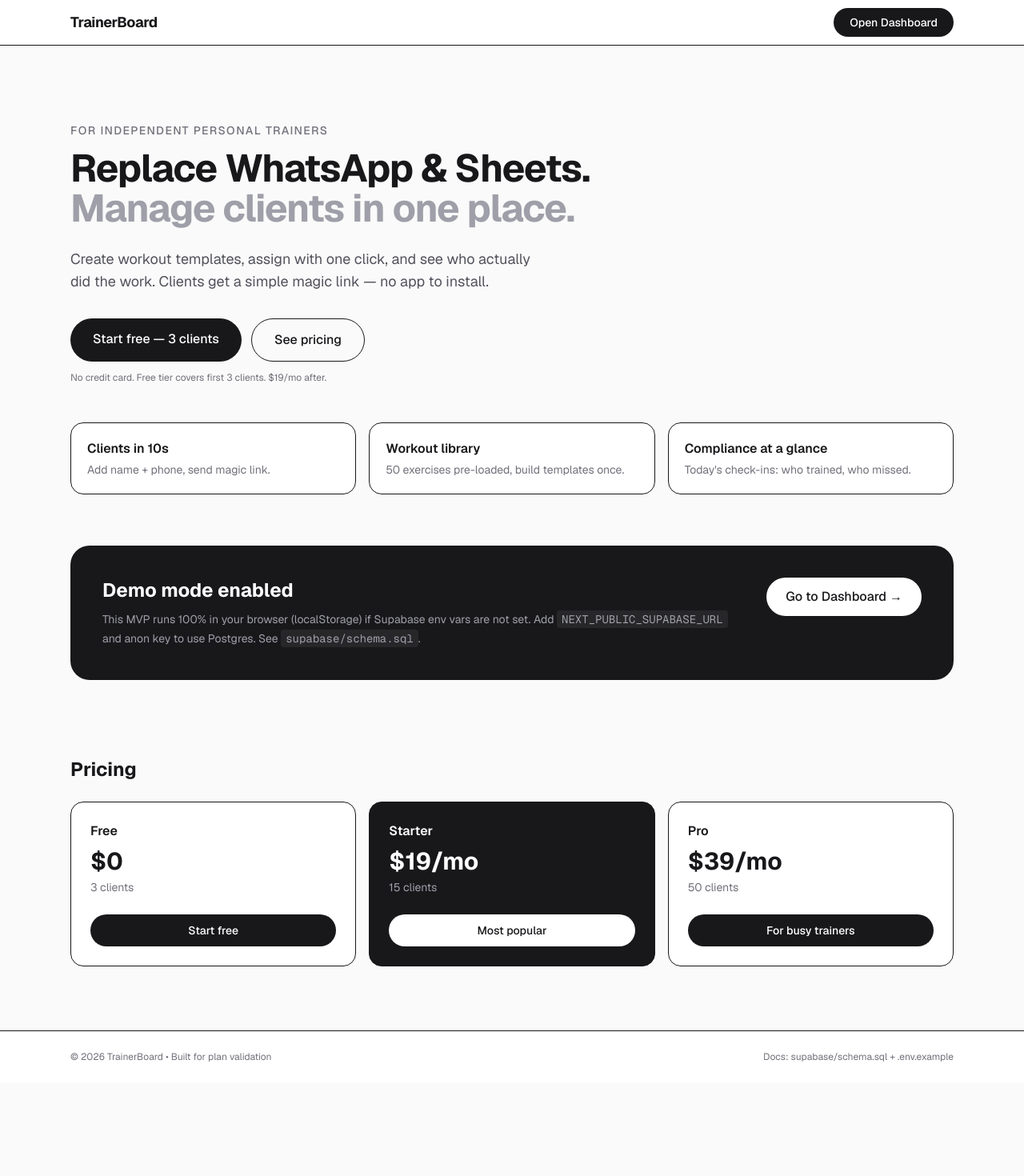
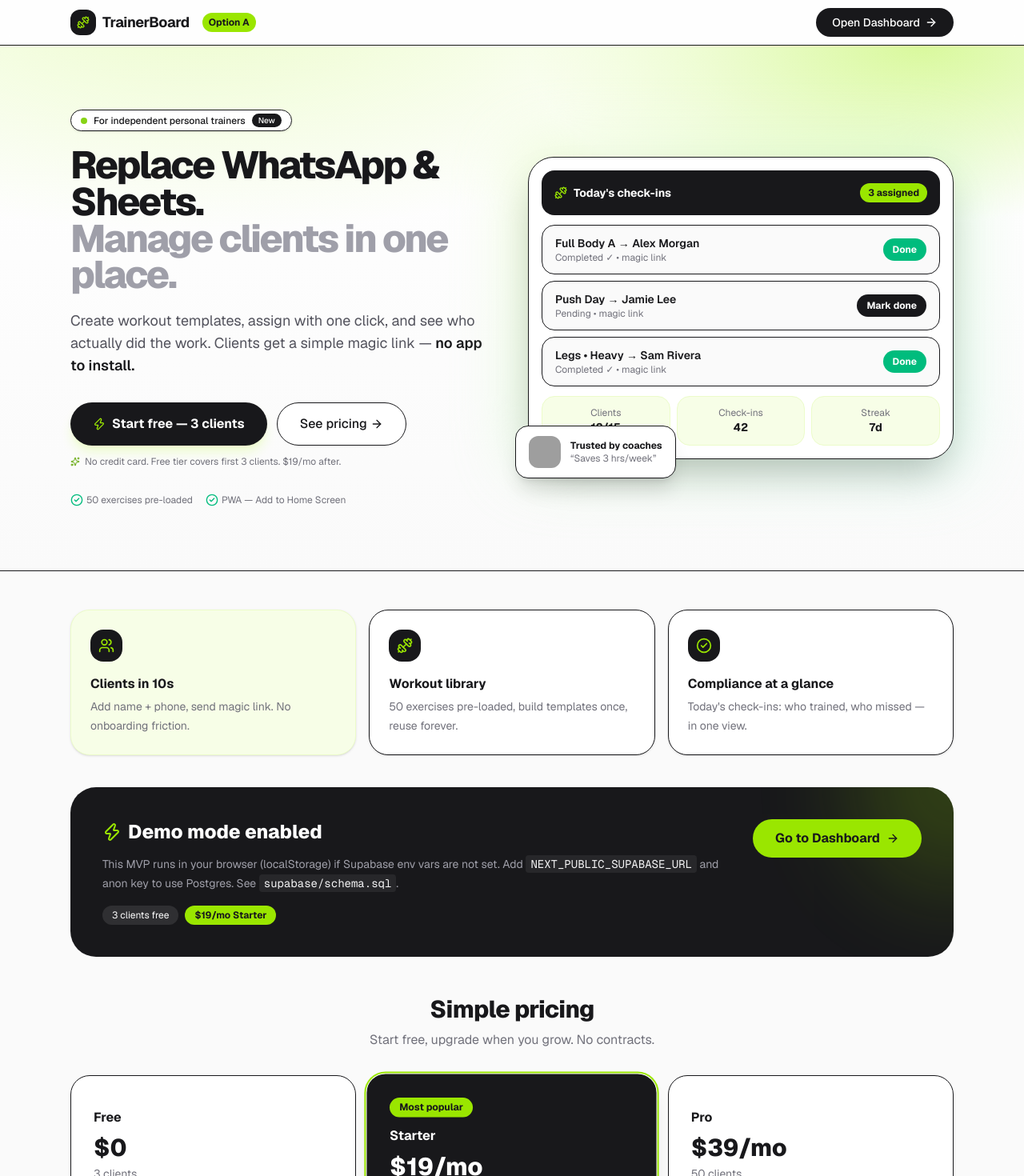
Before and after one commit to mpizimolas/trainerboard, a Next.js app: page / in a window 1280 px wide. Shown: the top 1470 px of the page at 80% size. Before the commit the page ends 1353 px from the top, so only its background shows below. Built offline with nearby package versions, Linux system fonts and the light colour scheme; grey boxes are pictures that could not be loaded.

Commit message:
style: Option A energetic fitness - lime/emerald hero, dashboard polish

```diff
--- a/package.json
+++ b/package.json
@@ -11,6 +11,7 @@
   "dependencies": {
     "@supabase/ssr": "^0.12.4",
     "@supabase/supabase-js": "^2.112.3",
+    "lucide-react": "^1.33.0",
     "next": "16.3.2",
     "react": "19.2.8",
     "react-dom": "19.2.8"
--- a/src/app/dashboard/layout.tsx
+++ b/src/app/dashboard/layout.tsx
@@ -1,20 +1,25 @@
 import Link from "next/link";
+import { Dumbbell } from "lucide-react";
 
 export default function DashboardLayout({ children }: { children: React.ReactNode }) {
   return (
     <div className="flex-1 flex flex-col min-h-screen">
-      <header className="border-b bg-white sticky top-0 z-10">
+      <header className="border-b bg-white/80 backdrop-blur sticky top-0 z-10">
         <div className="max-w-6xl mx-auto px-4 sm:px-6 h-14 flex items-center justify-between">
           <div className="flex items-center gap-6">
-            <Link href="/" className="font-bold tracking-tight">TrainerBoard</Link>
+            <Link href="/" className="flex items-center gap-2 font-bold tracking-tight">
+              <span className="w-7 h-7 rounded-xl bg-zinc-900 flex items-center justify-center"><Dumbbell className="w-3.5 h-3.5 text-lime-400" /></span>
+              TrainerBoard
+              <span className="w-2 h-2 bg-lime-500 rounded-full animate-pulse hidden sm:inline-block" />
+            </Link>
             <nav className="hidden sm:flex gap-1 text-sm">
-              <Link href="/dashboard" className="px-3 py-1.5 rounded-full bg-zinc-900 text-white">Dashboard</Link>
+              <Link href="/dashboard" className="px-3 py-1.5 rounded-full bg-zinc-900 text-white font-medium">Dashboard</Link>
               <span className="px-3 py-1.5 text-zinc-400">Clients • Workouts • Today</span>
             </nav>
           </div>
           <div className="flex items-center gap-3">
-            <span className="hidden sm:inline text-xs text-zinc-500">Free: 3 clients • <Link href="/#pricing" className="underline">Upgrade $19</Link></span>
-            <Link href="/" className="text-sm border px-4 py-1.5 rounded-full hover:bg-zinc-50">Home</Link>
+            <span className="hidden sm:inline text-xs text-zinc-500">Free: 3 clients • <Link href="/#pricing" className="underline font-medium">Upgrade $19</Link></span>
+            <Link href="/" className="text-sm border px-4 py-1.5 rounded-full hover:bg-zinc-50 font-medium">Home</Link>
           </div>
         </div>
       </header>
--- a/src/app/globals.css
+++ b/src/app/globals.css
@@ -3,10 +3,14 @@
 :root {
   --background: #fafafa;
   --foreground: #18181b;
+  --accent: #a3e635;
+  --accent-dark: #65a30d;
 }
 @theme inline {
   --color-background: var(--background);
   --color-foreground: var(--foreground);
+  --color-accent: var(--accent);
+  --color-accent-dark: var(--accent-dark);
   --font-sans: var(--font-geist-sans);
   --font-mono: var(--font-geist-mono);
 }
@@ -15,3 +19,12 @@ body {
   color: var(--foreground);
   font-family: var(--font-geist-sans), system-ui, sans-serif;
 }
+.hero-gradient {
+  background: radial-gradient(1200px 500px at 20% -10%, #ecfccb 0%, transparent 60%),
+    radial-gradient(900px 400px at 90% 0%, #d9f99d 0%, transparent 55%),
+    linear-gradient(to bottom, #ffffff 0%, #fafafa 100%);
+}
+.glass {
+  backdrop-filter: blur(12px);
+  background: rgba(255, 255, 255, 0.8);
+}
--- a/src/app/page.tsx
+++ b/src/app/page.tsx
@@ -1,72 +1,153 @@
 import Link from "next/link";
+import { Dumbbell, Users, CheckCircle2, ArrowRight, Sparkles, Zap } from "lucide-react";
 
 export default function Home() {
   return (
     <div className="flex-1 flex flex-col">
-      <header className="border-b bg-white sticky top-0 z-10">
+      <header className="border-b bg-white/80 sticky top-0 z-10 backdrop-blur">
         <div className="max-w-6xl mx-auto px-6 h-14 flex items-center justify-between">
-          <span className="font-bold tracking-tight text-lg">TrainerBoard</span>
-          <Link href="/dashboard" className="bg-zinc-900 text-white px-5 py-2 rounded-full text-sm font-medium hover:bg-zinc-800">
-            Open Dashboard
+          <div className="flex items-center gap-2">
+            <div className="w-8 h-8 rounded-xl bg-zinc-900 flex items-center justify-center">
+              <Dumbbell className="w-4 h-4 text-lime-400" />
+            </div>
+            <span className="font-bold tracking-tight text-lg">TrainerBoard</span>
+            <span className="hidden sm:inline ml-2 text-xs bg-lime-400 text-zinc-900 px-2 py-1 rounded-full font-bold">Option A</span>
+          </div>
+          <Link href="/dashboard" className="bg-zinc-900 text-white px-5 py-2 rounded-full text-sm font-medium hover:bg-black flex items-center gap-1.5">
+            Open Dashboard <ArrowRight className="w-4 h-4" />
           </Link>
         </div>
       </header>
 
       <main className="flex-1">
-        <section className="max-w-6xl mx-auto px-6 py-16 sm:py-24">
-          <div className="max-w-3xl">
-            <p className="text-sm font-medium tracking-widest uppercase text-zinc-500 mb-3">For independent personal trainers</p>
-            <h1 className="text-4xl sm:text-5xl font-bold tracking-tight leading-[1.05]">
-              Replace WhatsApp & Sheets.<br />
-              <span className="text-zinc-400">Manage clients in one place.</span>
-            </h1>
-            <p className="mt-6 text-lg text-zinc-600 leading-7 max-w-xl">
-              Create workout templates, assign with one click, and see who actually did the work. Clients get a simple magic link — no app to install.
-            </p>
-            <div className="mt-8 flex gap-3">
-              <Link href="/dashboard" className="bg-zinc-900 text-white px-7 py-3.5 rounded-full font-medium hover:bg-zinc-800">Start free — 3 clients</Link>
-              <a href="#pricing" className="px-7 py-3.5 rounded-full border font-medium hover:bg-white">See pricing</a>
+        <section className="hero-gradient border-b">
+          <div className="max-w-6xl mx-auto px-6 py-12 sm:py-20 grid lg:grid-cols-2 gap-10 items-center">
+            <div>
+              <div className="inline-flex items-center gap-2 bg-white border rounded-full px-3 py-1 text-xs font-medium shadow-sm">
+                <span className="w-2 h-2 bg-lime-500 rounded-full animate-pulse" />
+                For independent personal trainers
+                <span className="bg-zinc-900 text-white px-2 py-0.5 rounded-full text-[10px]">New</span>
+              </div>
+              <h1 className="mt-5 text-4xl sm:text-5xl font-extrabold tracking-tighter leading-[0.95]">
+                Replace WhatsApp & Sheets.
+                <span className="block text-zinc-400">Manage clients in one place.</span>
+              </h1>
+              <p className="mt-5 text-lg text-zinc-600 leading-7 max-w-xl">
+                Create workout templates, assign with one click, and see who actually did the work. Clients get a simple magic link — <span className="font-semibold text-zinc-900">no app to install.</span>
+              </p>
+              <div className="mt-8 flex flex-wrap gap-3">
+                <Link href="/dashboard" className="bg-zinc-900 text-white px-7 py-3.5 rounded-full font-bold hover:bg-black flex items-center gap-2 shadow-lg shadow-lime-100">
+                  <Zap className="w-4 h-4 text-lime-400" /> Start free — 3 clients
+                </Link>
+                <a href="#pricing" className="px-7 py-3.5 rounded-full border bg-white font-medium hover:bg-zinc-50 flex items-center gap-1">
+                  See pricing <ArrowRight className="w-4 h-4" />
+                </a>
+              </div>
+              <p className="mt-3 text-xs text-zinc-500 flex items-center gap-1.5"><Sparkles className="w-3 h-3 text-lime-600" /> No credit card. Free tier covers first 3 clients. $19/mo after.</p>
+              <div className="mt-8 flex items-center gap-4 text-xs text-zinc-500">
+                <span className="flex items-center gap-1"><CheckCircle2 className="w-4 h-4 text-emerald-500" /> 50 exercises pre-loaded</span>
+                <span className="flex items-center gap-1"><CheckCircle2 className="w-4 h-4 text-emerald-500" /> PWA — Add to Home Screen</span>
+              </div>
             </div>
-            <p className="mt-3 text-xs text-zinc-500">No credit card. Free tier covers first 3 clients. $19/mo after.</p>
+
+            <div className="relative">
+              <div className="absolute -inset-4 bg-gradient-to-br from-lime-200 to-emerald-200 rounded-[2rem] blur-2xl opacity-40" />
+              <div className="relative bg-white border rounded-[2rem] shadow-2xl p-3 sm:p-4">
+                <div className="bg-zinc-900 rounded-2xl p-4 text-white flex items-center justify-between">
+                  <span className="text-sm font-bold flex items-center gap-2"><Dumbbell className="w-4 h-4 text-lime-400" /> Today&apos;s check-ins</span>
+                  <span className="text-xs bg-lime-400 text-zinc-900 px-2.5 py-1 rounded-full font-bold">3 assigned</span>
+                </div>
+                <div className="mt-3 space-y-2">
+                  {[
+                    { name: "Alex Morgan", workout: "Full Body A", status: "Completed ✓", color: "emerald" },
+                    { name: "Jamie Lee", workout: "Push Day", status: "Pending", color: "zinc" },
+                    { name: "Sam Rivera", workout: "Legs • Heavy", status: "Completed ✓", color: "emerald" },
+                  ].map((r) => (
+                    <div key={r.name} className="flex items-center justify-between border rounded-2xl px-4 py-3 bg-zinc-50">
+                      <div>
+                        <div className="font-semibold text-sm">{r.workout} → {r.name}</div>
+                        <div className="text-xs text-zinc-500">{r.status} • magic link</div>
+                      </div>
+                      <span className={`text-xs px-3 py-1.5 rounded-full font-bold ${r.color === "emerald" ? "bg-emerald-500 text-white" : "bg-zinc-900 text-white"}`}>{r.status === "Completed ✓" ? "Done" : "Mark done"}</span>
+                    </div>
+                  ))}
+                </div>
+                <div className="mt-3 grid grid-cols-3 gap-2">
+                  {[
+                    { k: "Clients", v: "12/15" },
+                    { k: "Check-ins", v: "42" },
+                    { k: "Streak", v: "7d" },
+                  ].map((s) => (
+                    <div key={s.k} className="bg-lime-50 border border-lime-100 rounded-2xl p-3 text-center">
+                      <div className="text-xs text-zinc-500">{s.k}</div>
+                      <div className="font-bold text-sm">{s.v}</div>
+                    </div>
+                  ))}
+                </div>
+              </div>
+              <div className="absolute -bottom-6 -left-4 bg-white border rounded-2xl shadow-xl px-4 py-3 flex items-center gap-3">
+                <img src="https://images.unsplash.com/photo-1571019613454-1cb2f99b2d8b?w=100&h=100&fit=crop" alt="" className="w-10 h-10 rounded-xl object-cover" />
+                <div>
+                  <div className="text-xs font-bold">Trusted by coaches</div>
+                  <div className="text-xs text-zinc-500">“Saves 3 hrs/week”</div>
+                </div>
+              </div>
+            </div>
           </div>
+        </section>
 
-          <div className="mt-12 grid grid-cols-1 sm:grid-cols-3 gap-4">
+        <section className="max-w-6xl mx-auto px-6 py-12">
+          <div className="grid grid-cols-1 sm:grid-cols-3 gap-4">
             {[
-              { title: "Clients in 10s", desc: "Add name + phone, send magic link." },
-              { title: "Workout library", desc: "50 exercises pre-loaded, build templates once." },
-              { title: "Compliance at a glance", desc: "Today's check-ins: who trained, who missed." },
+              { icon: Users, title: "Clients in 10s", desc: "Add name + phone, send magic link. No onboarding friction.", bg: "bg-lime-50 border-lime-100" },
+              { icon: Dumbbell, title: "Workout library", desc: "50 exercises pre-loaded, build templates once, reuse forever.", bg: "bg-white" },
+              { icon: CheckCircle2, title: "Compliance at a glance", desc: "Today's check-ins: who trained, who missed — in one view.", bg: "bg-white" },
             ].map((c) => (
-              <div key={c.title} className="bg-white border rounded-2xl p-5">
-                <div className="font-semibold">{c.title}</div>
-                <div className="text-sm text-zinc-500 mt-1">{c.desc}</div>
+              <div key={c.title} className={`rounded-3xl p-6 border shadow-sm hover:shadow-md hover:scale-[1.02] transition ${c.bg}`}>
+                <div className="w-10 h-10 rounded-2xl bg-zinc-900 flex items-center justify-center">
+                  <c.icon className="w-5 h-5 text-lime-400" />
+                </div>
+                <div className="font-bold mt-4">{c.title}</div>
+                <div className="text-sm text-zinc-500 mt-1 leading-6">{c.desc}</div>
               </div>
             ))}
           </div>
 
-          <div className="mt-16 bg-zinc-900 text-white rounded-3xl p-8 sm:p-10 flex flex-col sm:flex-row gap-8 items-start">
-            <div className="flex-1">
-              <h2 className="text-2xl font-bold">Demo mode enabled</h2>
-              <p className="text-zinc-400 mt-2 text-sm leading-6">
-                This MVP runs 100% in your browser (localStorage) if Supabase env vars are not set. Add <code className="bg-zinc-800 px-1.5 py-0.5 rounded">NEXT_PUBLIC_SUPABASE_URL</code> and anon key to use Postgres. See <code className="bg-zinc-800 px-1.5 py-0.5 rounded">supabase/schema.sql</code>.
+          <div className="mt-10 bg-zinc-900 text-white rounded-[2rem] p-8 sm:p-10 flex flex-col lg:flex-row gap-8 items-start relative overflow-hidden">
+            <div className="absolute top-0 right-0 w-64 h-64 bg-lime-400 rounded-full blur-3xl opacity-20 -translate-y-1/2 translate-x-1/2" />
+            <div className="flex-1 relative">
+              <h2 className="text-2xl font-extrabold flex items-center gap-2"><Zap className="w-6 h-6 text-lime-400" /> Demo mode enabled</h2>
+              <p className="text-zinc-400 mt-3 text-sm leading-6">
+                This MVP runs in your browser (localStorage) if Supabase env vars are not set. Add <code className="bg-zinc-800 px-1.5 py-0.5 rounded text-zinc-100">NEXT_PUBLIC_SUPABASE_URL</code> and anon key to use Postgres. See <code className="bg-zinc-800 px-1.5 py-0.5 rounded text-zinc-100">supabase/schema.sql</code>.
               </p>
+              <div className="mt-4 flex gap-2 text-xs">
+                <span className="bg-white/10 px-3 py-1 rounded-full">3 clients free</span>
+                <span className="bg-lime-400 text-zinc-900 px-3 py-1 rounded-full font-bold">$19/mo Starter</span>
+              </div>
             </div>
-            <Link href="/dashboard" className="bg-white text-zinc-900 px-6 py-3 rounded-full font-medium shrink-0">Go to Dashboard →</Link>
+            <Link href="/dashboard" className="relative bg-lime-400 text-zinc-900 px-7 py-3 rounded-full font-bold shrink-0 hover:bg-lime-300 flex items-center gap-2">
+              Go to Dashboard <ArrowRight className="w-4 h-4" />
+            </Link>
           </div>
         </section>
 
         <section id="pricing" className="max-w-6xl mx-auto px-6 pb-20">
-          <h2 className="text-2xl font-bold">Pricing</h2>
-          <div className="mt-6 grid sm:grid-cols-3 gap-4">
+          <div className="text-center max-w-2xl mx-auto">
+            <h2 className="text-3xl font-extrabold tracking-tight">Simple pricing</h2>
+            <p className="text-zinc-500 mt-2">Start free, upgrade when you grow. No contracts.</p>
+          </div>
+          <div className="mt-8 grid sm:grid-cols-3 gap-4">
             {[
-              { name: "Free", price: "$0", limit: "3 clients", cta: "Start free" },
+              { name: "Free", price: "$0", limit: "3 clients", cta: "Start free", featured: false },
               { name: "Starter", price: "$19/mo", limit: "15 clients", cta: "Most popular", featured: true },
-              { name: "Pro", price: "$39/mo", limit: "50 clients", cta: "For busy trainers" },
+              { name: "Pro", price: "$39/mo", limit: "50 clients", cta: "For busy trainers", featured: false },
             ].map((p) => (
-              <div key={p.name} className={`rounded-2xl p-6 border ${p.featured ? "bg-zinc-900 text-white border-zinc-900" : "bg-white"}`}>
-                <div className="font-semibold">{p.name}</div>
-                <div className="text-3xl font-bold mt-2">{p.price}</div>
+              <div key={p.name} className={`rounded-3xl p-7 border ${p.featured ? "bg-zinc-900 text-white ring-2 ring-lime-400 shadow-xl scale-[1.02]" : "bg-white"}`}>
+                {p.featured && <span className="bg-lime-400 text-zinc-900 text-xs font-bold px-3 py-1 rounded-full">Most popular</span>}
+                <div className="font-bold mt-3">{p.name}</div>
+                <div className="text-3xl font-extrabold mt-2">{p.price}</div>
                 <div className={`text-sm mt-1 ${p.featured ? "text-zinc-400" : "text-zinc-500"}`}>{p.limit}</div>
-                <Link href="/dashboard" className={`mt-6 block text-center rounded-full py-2.5 text-sm font-medium ${p.featured ? "bg-white text-zinc-900" : "bg-zinc-900 text-white"}`}>{p.cta}</Link>
+                <Link href="/dashboard" className={`mt-6 block text-center rounded-full py-3 text-sm font-bold ${p.featured ? "bg-lime-400 text-zinc-900 hover:bg-lime-300" : "bg-zinc-900 text-white hover:bg-black"}`}>{p.cta}</Link>
               </div>
             ))}
           </div>
@@ -74,9 +155,9 @@ export default function Home() {
       </main>
 
       <footer className="border-t bg-white">
-        <div className="max-w-6xl mx-auto px-6 py-6 text-xs text-zinc-500 flex justify-between">
-          <span>© {new Date().getFullYear()} TrainerBoard • Built for plan validation</span>
-          <a href="https://github.com" className="hover:text-zinc-900">Docs: supabase/schema.sql + .env.example</a>
+        <div className="max-w-6xl mx-auto px-6 py-6 text-xs text-zinc-500 flex flex-col sm:flex-row justify-between gap-2">
+          <span className="flex items-center gap-1.5"><Dumbbell className="w-3 h-3 text-lime-600" /> © {new Date().getFullYear()} TrainerBoard • Energetic Fitness Theme</span>
+          <a href="https://github.com/mpizimolas/trainerboard" className="hover:text-zinc-900 flex items-center gap-1">Docs: supabase/schema.sql + .env.example <ArrowRight className="w-3 h-3" /></a>
         </div>
       </footer>
     </div>
```
Also changed, not shown: src/app/dashboard/page.tsx (+6 -5 lines), src/app/layout.tsx (+5 -2 lines), 1 other file (tests, documents, lock files or other folders).
